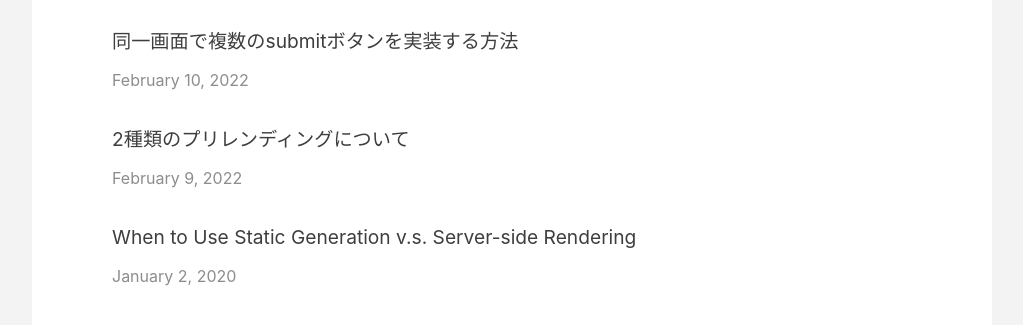
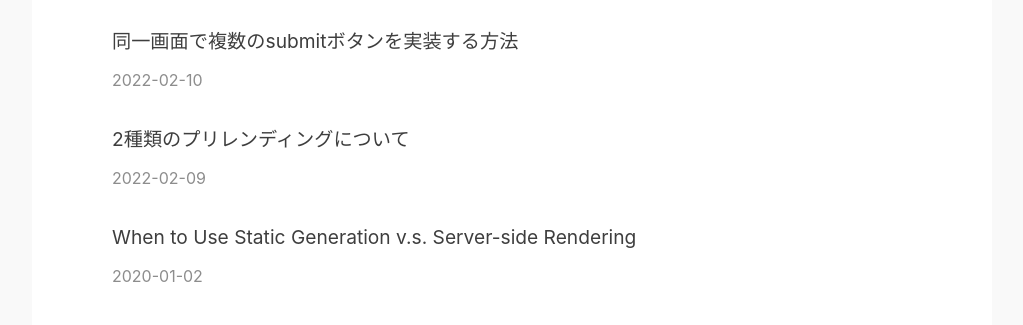
Before and after one commit to Tatsurou-Yajima/markdown-blog, a Next.js app: page / in a window 1280 px wide. Shown: the part 227-552 px from the top of the page, without its empty margins (128-1151 px from the left). Built offline with nearby package versions, Linux system fonts and the light colour scheme.

Commit message:
:+1: 日付のフォーマットが欧米仕様だったので日本仕様にした ＆ レイアウト調整

```diff
--- a/components/date.tsx
+++ b/components/date.tsx
@@ -2,5 +2,5 @@
 
 export default function Date({ dateString }: { dateString: string }) {
     const date = parseISO(dateString);
-    return <time dateTime={dateString}>{format(date, 'LLLL d, yyyy')}</time>;
+    return <time dateTime={dateString}>{format(date, 'yyyy-MM-dd')}</time>;
 }
--- a/components/layout.tsx
+++ b/components/layout.tsx
@@ -53,7 +53,7 @@
                 <main>{children}</main>
                 {!home && (
                     <div className={styles.backToHome}>
-                        <Link href="/">TOP</Link>
+                        <Link href="/">← TOP</Link>
                     </div>
                 )}
             </div>
--- a/styles/global.css
+++ b/styles/global.css
@@ -6,7 +6,7 @@
         Ubuntu, Cantarell, Fira Sans, Droid Sans, Helvetica Neue, sans-serif;
     line-height: 1.7em;
     color: #4c4c4c;
-    background-color: #f3f3f3;
+    background-color: #f9f9f9;
 }
 
 * {
```
